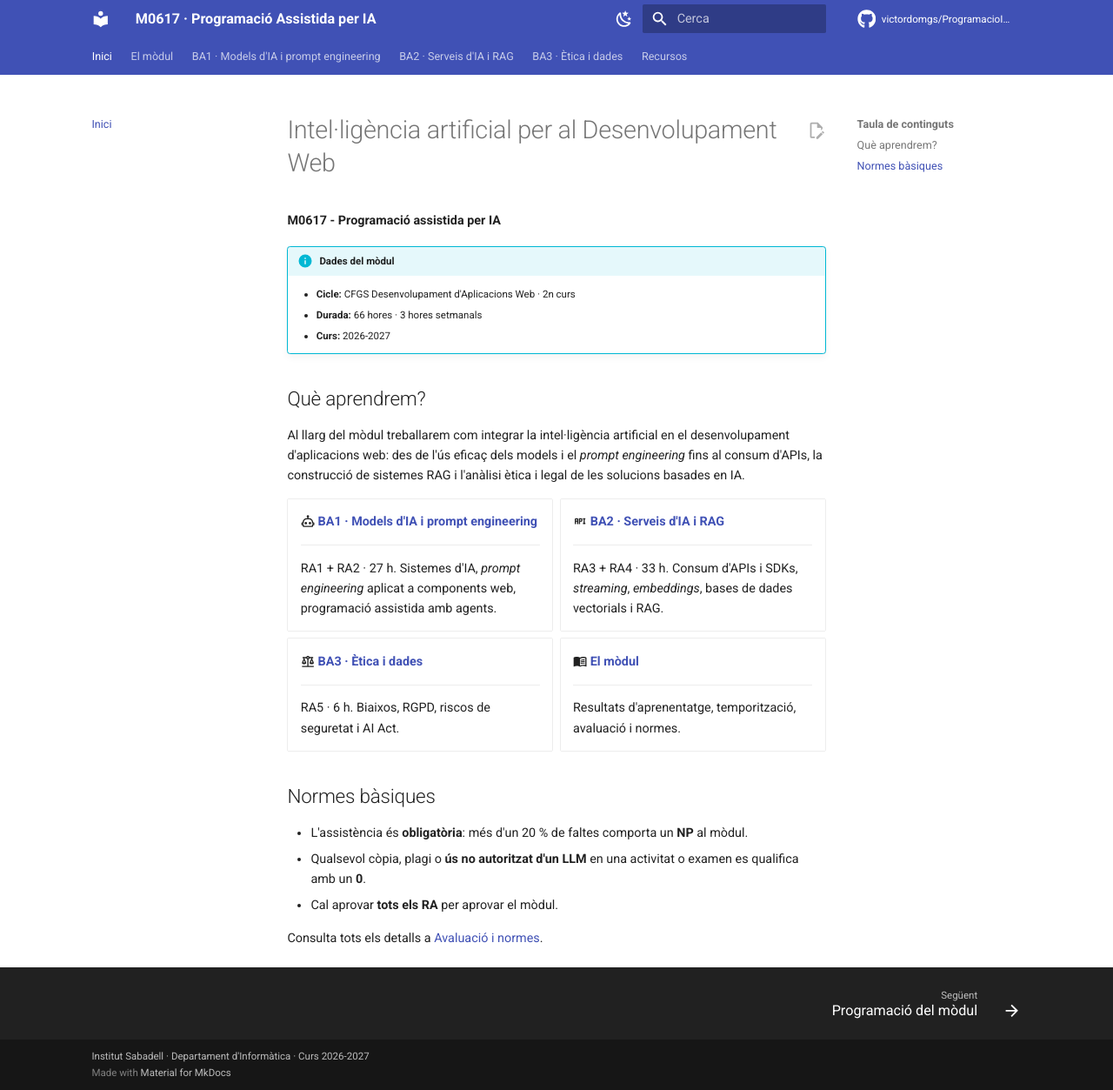
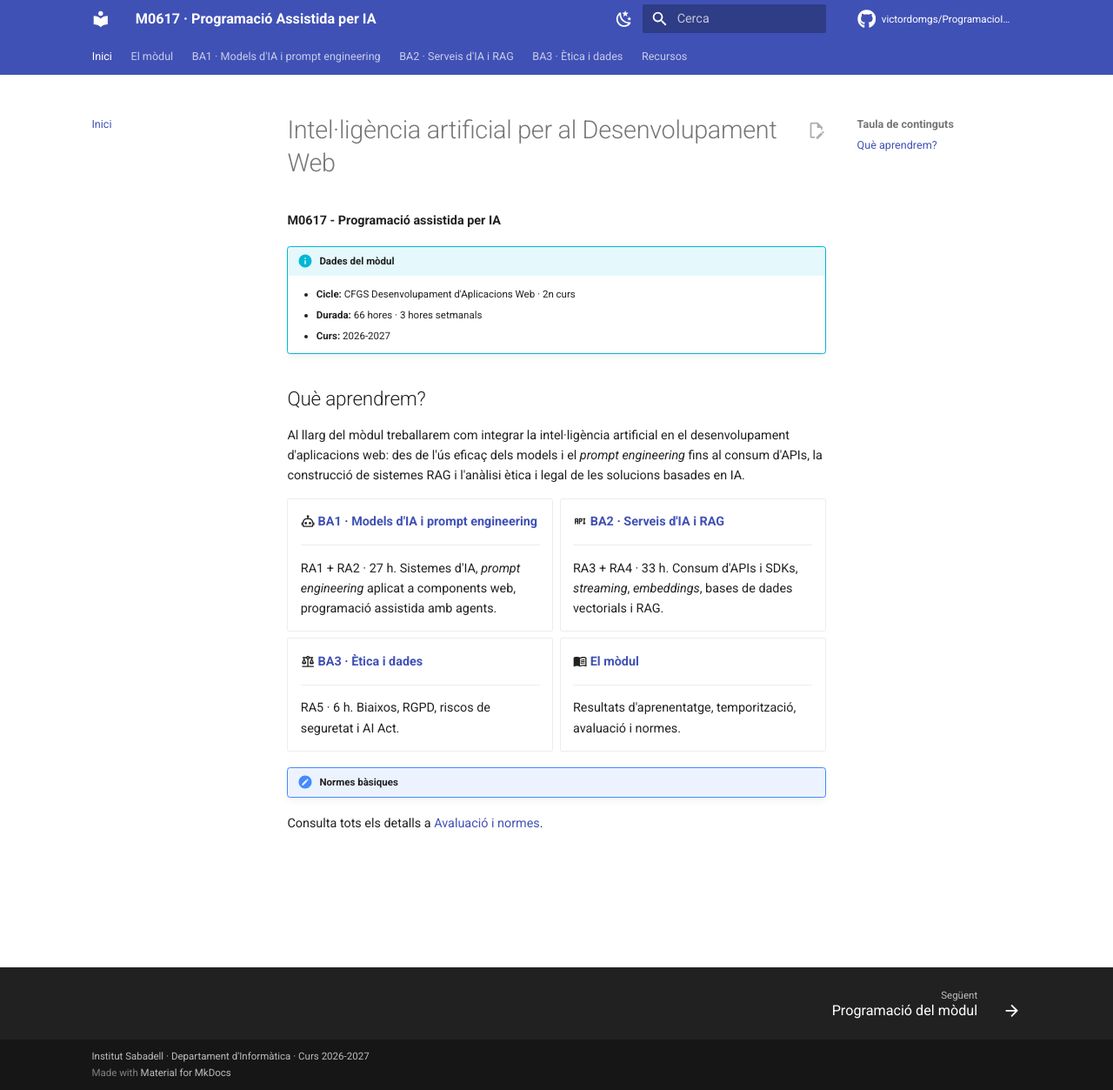
Before and after one commit to victordomgs/ProgramacioIADAW, an MkDocs documentation site: the page built from docs/index.md, in a window 1280 px wide and 1253 px high. Shown: the whole window at 87% size. Built offline with MkDocs 1.6.1 and Material for MkDocs 9.7.7, drawn with Linux system fonts in a browser that asks for light colours; comment, search, counter and statistics services are not loaded.

Commit message:
Update index.md

```diff
--- a/docs/index.md
+++ b/docs/index.md
@@ -35,10 +35,5 @@ Al llarg del mòdul treballarem com integrar la intel·ligència artificial en e
 
 </div>
 
-## Normes bàsiques
-
-- L'assistència és **obligatòria**: més d'un 20 % de faltes comporta un **NP** al mòdul.
-- Qualsevol còpia, plagi o **ús no autoritzat d'un LLM** en una activitat o examen es qualifica amb un **0**.
-- Cal aprovar **tots els RA** per aprovar el mòdul.
-
+!!! important "Normes bàsiques"
 Consulta tots els detalls a [Avaluació i normes](modul/avaluacio.md).
```
